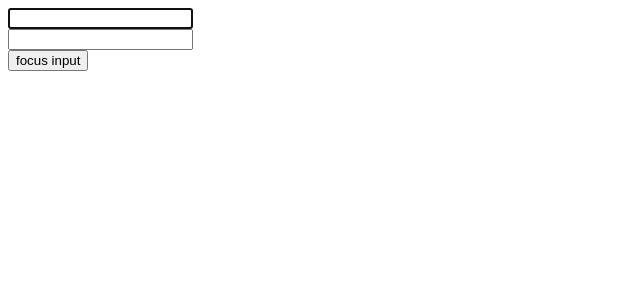
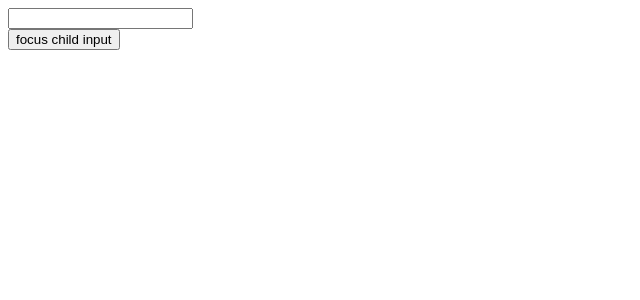
Before and after one commit to Rajeshsaharan/react-advance, a React (Create React App) app: page / in a window 1280 px wide. Shown: the top 300 px of the page, without its empty margins (0-640 px from the left). Built offline with nearby package versions, Linux system fonts and the light colour scheme.

Commit message:
forward-refs

```diff
--- a/src/App.js
+++ b/src/App.js
@@ -1,10 +1,8 @@
 import React from "react";
-import Ref from "./components/Ref";
-import ClassRef from "./components/ClassRef";
+import ForwardRef from "./components/ForwardRef";
 function App() {
   return <>
-  <Ref/>
-  <ClassRef/>
+   <ForwardRef/>
   </>;
 }
 
--- a/src/components/ChildRef.js
+++ b/src/components/ChildRef.js
@@ -1,22 +1,12 @@
-import React, { Component } from 'react'
+import React from 'react'
 
- class ChildRef extends Component {
-    constructor(props) {
-      super(props)
-        this.childRef = React.createRef()
-        this.focusInput = this.focusInput.bind(this)
-    }
-    focusInput(){
-        this.childRef.current.focus()
-    }
-
-  render() {
+ const ChildRef = React.forwardRef((props, ref) => {
     return (
       <div>
-        <input type='text' ref = {this.childRef}></input>
-        </div>
+        <input ref={ref}></input>
+      </div>
     )
   }
-}
+  )
 
-export default ChildRef
+export default ChildRef;
--- a/src/components/ClassRef.js
+++ /dev/null
@@ -1,24 +0,0 @@
-import React, { Component } from 'react'
-import ChildRef from './ChildRef'
-
- class ClassRef extends Component {
-    constructor(props) {
-      super(props)
-    this.compRef = React.createRef()
-    this.clickHandler = this.clickHandler.bind(this)
-    }
-
-    clickHandler(){
-        this.compRef.current.focusInput()
-    }
-  render() {
-    return (
-      <div>
-        <ChildRef ref = {this.compRef}/>
-        <button onClick={this.clickHandler}>focus input</button>
-      </div>
-    )
-  }
-}
-
-export default ClassRef
--- /dev/null
+++ b/src/components/ForwardRef.js
@@ -0,0 +1,26 @@
+import React, { Component } from 'react'
+import ChildRef from './ChildRef'
+
+class ForwardRef extends Component {
+    constructor(props) {
+      super(props)
+        this.compRef = React.createRef()
+        this.clickHandler = this.clickHandler.bind(this)
+
+    }
+    clickHandler(){
+        this.compRef.current.focus()
+    }
+
+  render() {
+    return (
+      <div>
+        <ChildRef ref= {this.compRef}></ChildRef>
+        <button onClick={this.clickHandler}>focus child input</button>
+
+      </div>
+    )
+  }
+}
+
+export default ForwardRef
--- a/src/components/Ref.js
+++ /dev/null
@@ -1,21 +0,0 @@
-import React, { Component } from 'react'
-
-class Ref extends Component {
-    constructor(props) {
-      super(props)
-      this.ref = React.createRef()
-    }
-
-    componentDidMount(){
-     this.ref.current.focus()
-    }
-  render() {
-    return (
-      <div>
-        <input type = "email" ref={this.ref}></input>
-      </div>
-    )
-  }
-}
-
-export default Ref
```
Also changed, not shown: advance-react_16.jpg (deleted).
